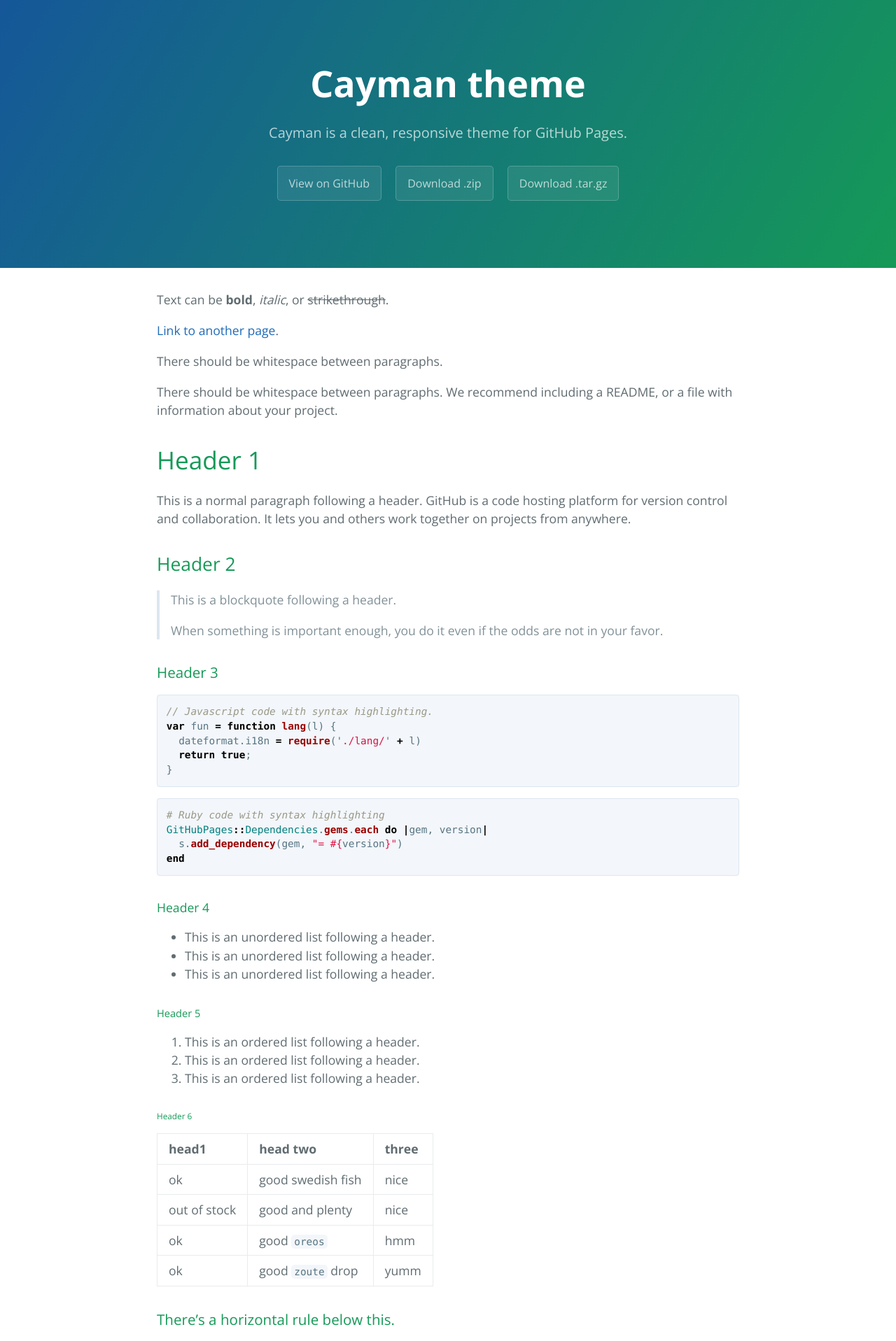
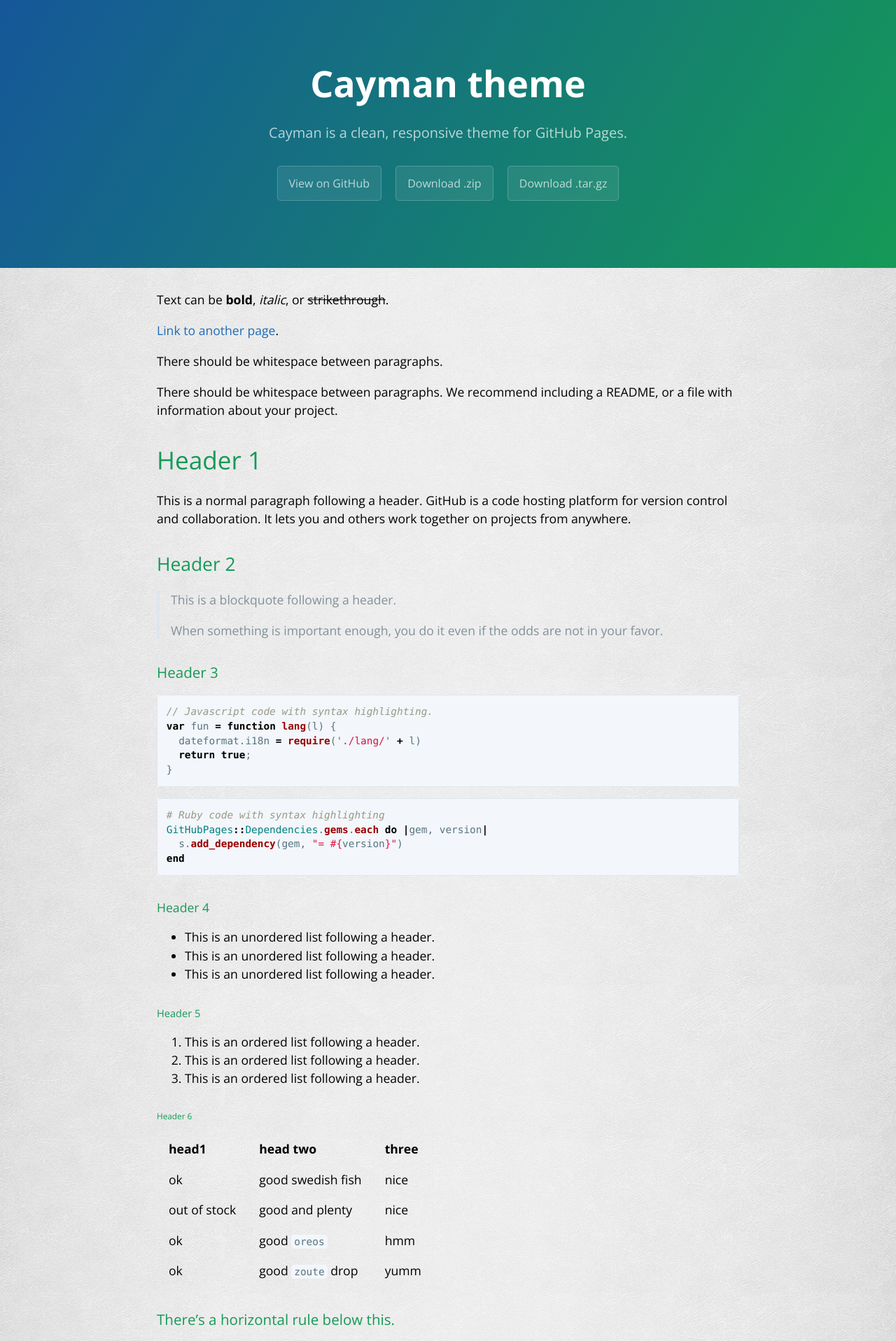
Before and after one commit to tankigdn/tankigdn.github.io, a Jekyll site: the page built from index.md, in a window 1280 px wide. Shown: the top 1917 px of the page at 70% size. Built offline with Jekyll 4.4.1, drawn with Linux system fonts in a browser that asks for light colours.

Commit message:
Update style.css

```diff
--- a/assets/css/style.css
+++ b/assets/css/style.css
@@ -403,7 +403,7 @@
     font-family: "Open Sans", "Helvetica Neue", Helvetica, Arial, sans-serif;
     font-size: 16px;
     line-height: 1.5;
-    color: #606c71;
+    background: url("/assets/images/background.jpg") repeat-y 50% 0 #9d9d9d;
 }
 #skip-to-content {
     height: 1px;
```
